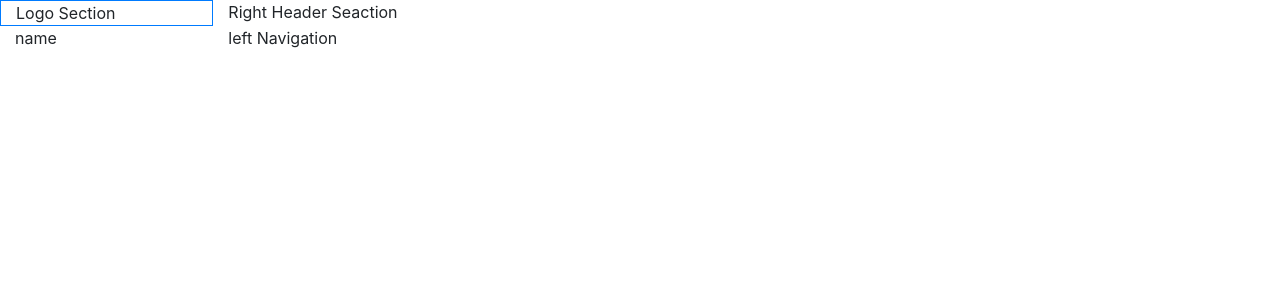
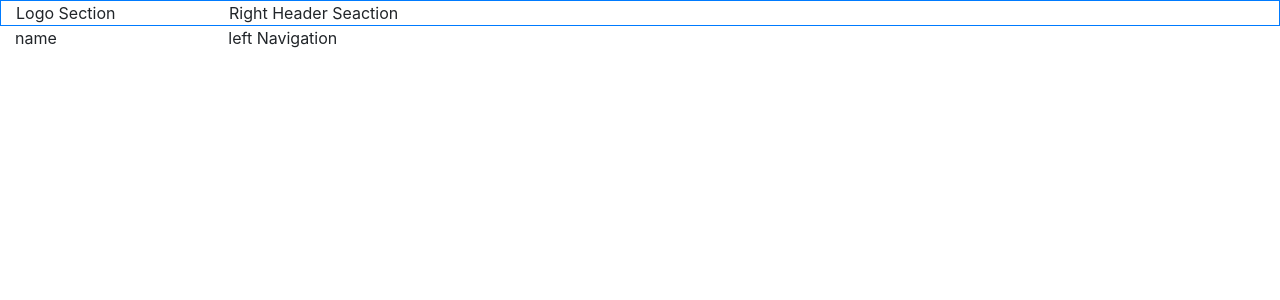
Before and after one commit to cklf537/LRJ, a React (Create React App) app in the folder local-remote-jobs/: page / in a window 1280 px wide. Shown: the top 300 px of the page. Built offline with nearby package versions, Linux system fonts and the light colour scheme.

Commit message:
border changes

```diff
--- a/local-remote-jobs/src/App.js
+++ b/local-remote-jobs/src/App.js
@@ -7,9 +7,9 @@ class App extends Component {
   render(){
   return (
       <Container fluid>
-        <Row>
-          <Col md={2} className='border border-primary'>Logo Section</Col>
-          <Col md={10}> Right Header Seaction</Col>
+        <Row className='border border-primary'>
+          <Col md={2} >Logo Section</Col>
+          <Col md={10} > Right Header Seaction</Col>
         </Row>
         <Row>
         <Col md={2} border={1}>name</Col>
```
